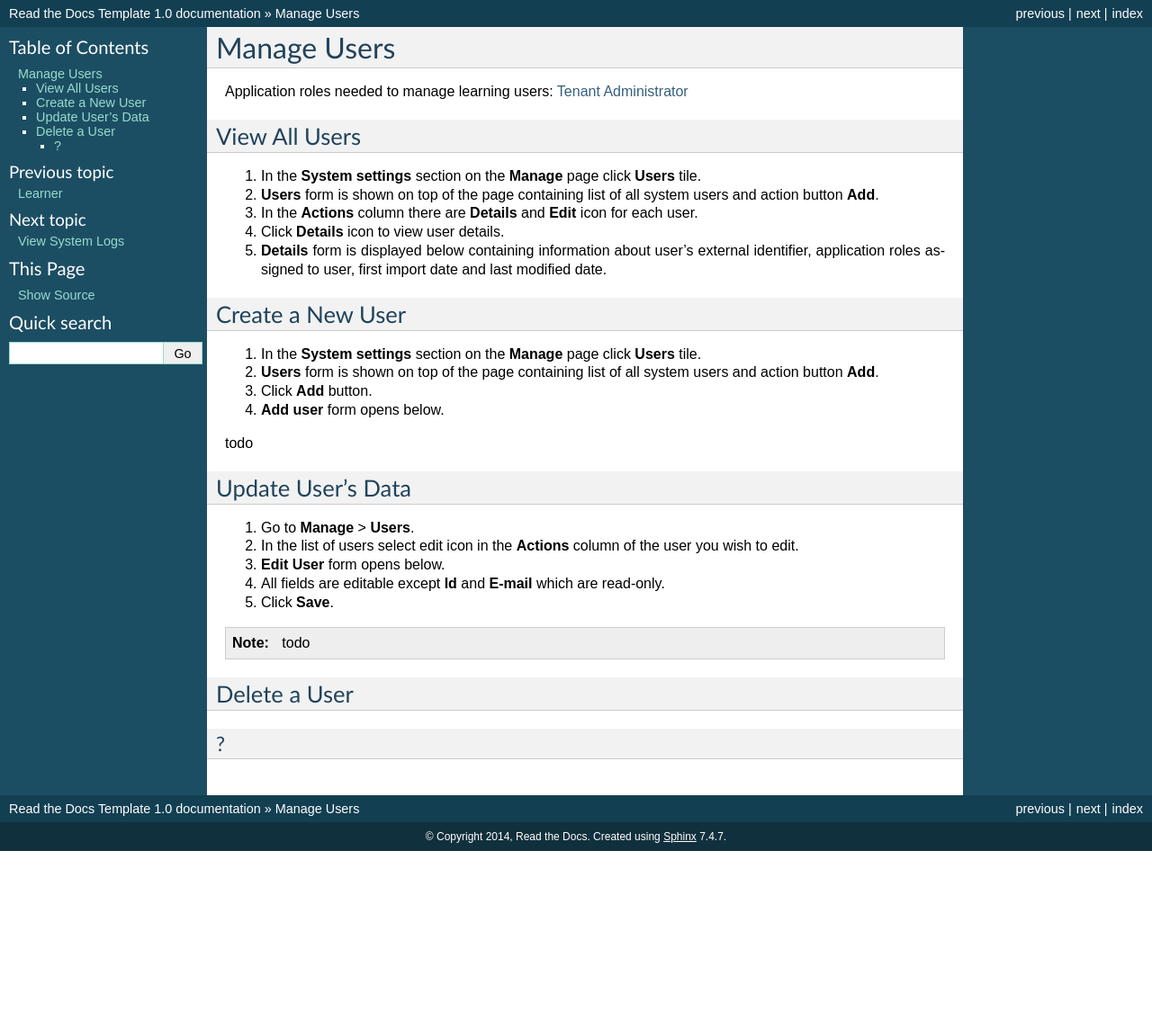
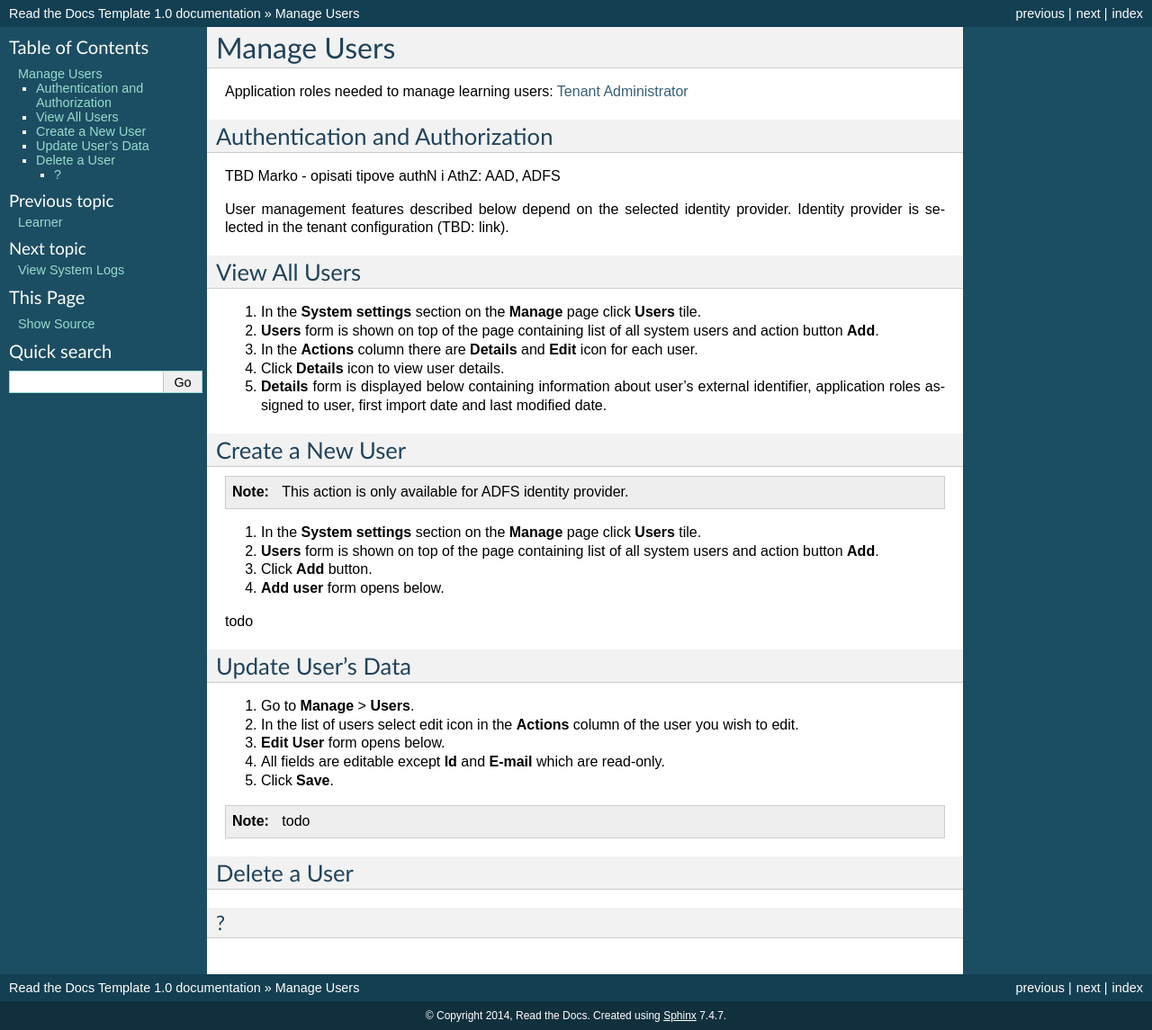
Before and after one commit to pslisko/performa365docs, a Sphinx documentation site: the page built from docs/howto/manage_users.rst, in a window 1280 px wide. Shown: the whole page at 90% size. Built offline with Sphinx 7.4.7, drawn with Linux system fonts in a browser that asks for light colours; pages that are not in the unit, such as notebooks, are missing from menus; before the commit the page ends 946 px from its top, so only the background shows below that.

Commit message:
Update manage_users.rst

```diff
--- a/docs/howto/manage_users.rst
+++ b/docs/howto/manage_users.rst
@@ -2,6 +2,14 @@ Manage Users
 ============
 
 Application roles needed to manage learning users: :ref:`Tenant Administrator <tenant_administrator>`
+
+Authentication and Authorization
+^^^^^^^^^^^^^^^^^^^^^^^^^^^^^^^^^^^^^^^^
+
+TBD Marko - opisati tipove authN i AthZ: AAD, ADFS
+
+User management features described below depend on the selected identity provider. Identity provider is selected in the tenant configuration (TBD: link).
+
 
 View All Users
 ^^^^^^^^^^^^^^
@@ -14,6 +22,8 @@ View All Users
 
 Create a New User
 ^^^^^^^^^^^^^^
+
+.. note:: This action is only available for ADFS identity provider.
 
 #. In the **System settings** section on the **Manage** page click **Users** tile.
 #. **Users** form is shown on top of the page containing list of all system users and action button **Add**.
```
